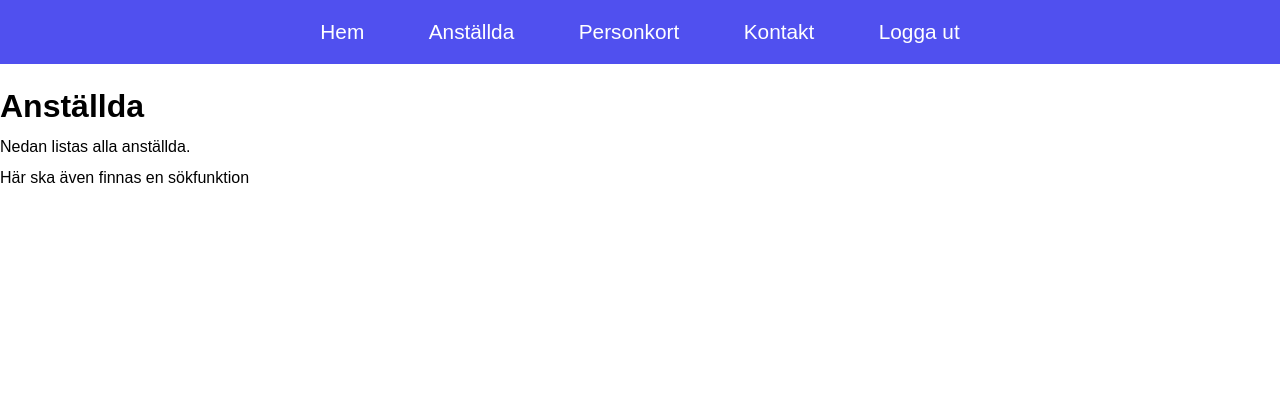
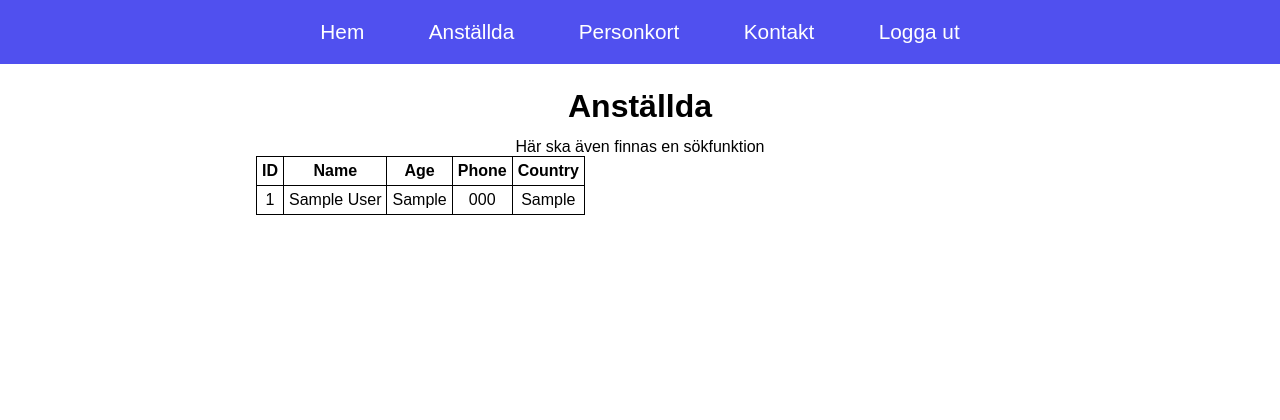
Before and after one commit to mariebayard/Personalregister, a Flask app: page /anstallda in a window 1280 px wide. Shown: the top 420 px of the page. Run offline with Flask 3, Linux system fonts and the light colour scheme; tables that the repository leaves empty hold one stand-in row (values such as "Sample post"); parts of the project's set-up code (start-up, migrations or seed data) failed here and were passed over.

Commit message:
För anställda; query mot databasen, la till styling, i template; la till en tabell för anställda
Anställda; i app.py; skapade en query mot databasen Employee för att hämta alla anställda.
I style.css; la till styling för anställda
I anstallda.html; la till article och table. Table loopar igenom employees från queryn och skriver ut dem i tabellen.

```diff
--- a/app.py
+++ b/app.py
@@ -28,7 +28,8 @@ def hem():
 
 @app.route("/anstallda")
 def anstallda():
-    return render_template('anstallda.html')
+    employees=db.session.query(Employee).all()
+    return render_template('anstallda.html', employees=employees)
 
 @app.route("/personkort")
 def personkort():
--- a/static/style.css
+++ b/static/style.css
@@ -34,6 +34,8 @@ footer p{
     text-align: center;
 
 }
+
+/* ------------Styling för firstpage och hemsida----------*/
 .welcome-container{
     display: flex;
 }
@@ -57,3 +59,19 @@ footer p{
     margin-top: 10%;
     margin-left: 3rem;
 }
+
+/* -------------------Anställda styling--------------*/
+.employee-article {
+    text-align: center;
+}
+.employee-div{
+    align-items: center;
+    margin-left: 20%;
+}
+table{
+    border-collapse: collapse;
+}
+th,td {
+    border: 1px solid black;
+    padding: 5px;
+}
--- a/templates/anstallda.html
+++ b/templates/anstallda.html
@@ -3,8 +3,32 @@
 {% block title %}Anstallda{% endblock %}
 
 {% block content %}
-
-<h1>Anställda</h1>
-<p>Nedan listas alla anställda.</p>
-<p>Här ska även finnas en sökfunktion</p>
+<article class="employee-article">
+    <h1>Anställda</h1>
+    <p>Här ska även finnas en sökfunktion</p>
+    <div class="employee-div">
+        <table>
+            <thead>
+                <tr>
+                    <th>ID</th>
+                    <th>Name</th>
+                    <th>Age</th>
+                    <th>Phone</th>
+                    <th>Country</th>
+                </tr>
+            </thead>
+            <tbody>
+                {% for employee in employees %}
+                <tr>
+                    <td>{{ employee.id }}</td>
+                    <td>{{ employee.name }}</td>
+                    <td>{{ employee.age }}</td>
+                    <td>{{ employee.phone }}</td>
+                    <td>{{ employee.country }}</td>
+                </tr>
+                {% endfor %}
+            </tbody>
+        </table>
+    </div>
+</article>
 {% endblock%}
```
